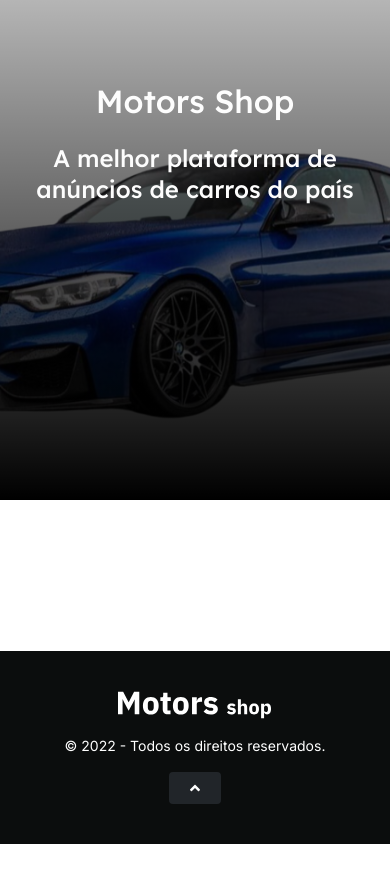
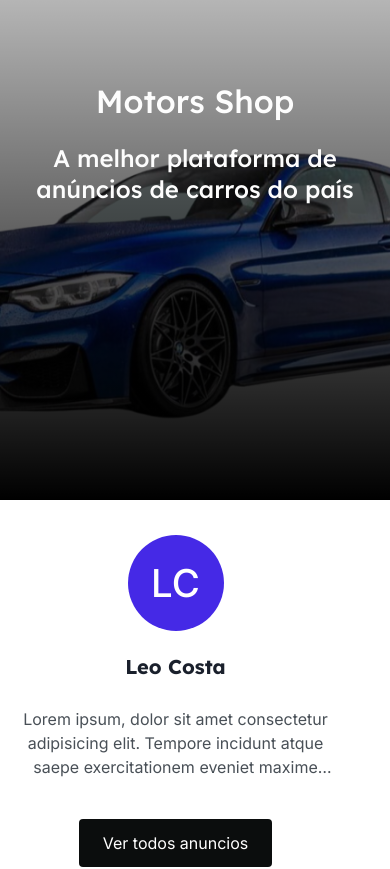
Before and after one commit to Kars-Kommerce/Kars-Kommerce, a React (Vite) app: page / in a window 390 px wide. Shown: the top 869 px of the page. Before the commit the page ends 844 px from the top, so only its background shows below. Built offline with nearby package versions, Linux system fonts and the light colour scheme.

Commit message:
fix: mobile announcer card

```diff
--- a/src/App.tsx
+++ b/src/App.tsx
@@ -1,6 +1,7 @@
 import { Container } from "@chakra-ui/react";
 import Footer from "./components/Footer";
 import Banner from "./components/Banner";
+import AnnouncerCard from "./components/announcerCard";
 
 function App() {
   return (
@@ -14,6 +15,12 @@ function App() {
       padding={0}
     >
       <Banner image={"/src/assets/background_car.png"} />
+      <AnnouncerCard
+      description={'Lorem ipsum, dolor sit amet consectetur adipisicing elit. Tempore incidunt atque saepe exercitationem eveniet maxime libero molestias, nam numquam recusandae consectetur ab ut nobis, odio aspernatur provident accusamus ad temporibus?'}
+      authorName={'Leo Costa'}
+      link= "google.com"
+
+      ></AnnouncerCard>
       <Footer></Footer>
     </Container>
   );
--- a/src/components/announcerCard.tsx
+++ b/src/components/announcerCard/index.tsx
@@ -3,14 +3,14 @@ const AnnouncerCard = ({ authorName,description,link }: any) => {
 
     return (
         <>
-            <Card maxW='md' css={{boxShadow:'none'}} borderRadius={'4px'} bg={'grey.white'} padding={'15px 0'}>
+            <Card w={'90%'} maxW='md' css={{boxShadow:'none'}} borderRadius={'4px'} bg={'grey.white'} padding={'15px 0'}>
   <CardBody >
     <Stack css={{display:"flex", alignItems: "center" }}>
-        <Avatar size='xl' name={authorName} bgColor={'brand.1'}></Avatar>
+        <Avatar color={'grey.white'} size='xl' name={authorName} bgColor={'brand.1'}></Avatar>
     </Stack>
 
     <Stack mt='6' spacing='7'>
-      <Heading  size='md' fontSize='h5' textAlign={'center'} noOfLines={1} >{authorName}  </Heading>
+      <Heading  size='md' fontSize='h6' textAlign={'center'} noOfLines={1} >{authorName}  </Heading>
       <Text textAlign={'center'} color={'grey.2'} noOfLines={3} >
         {description}
       </Text>
```
